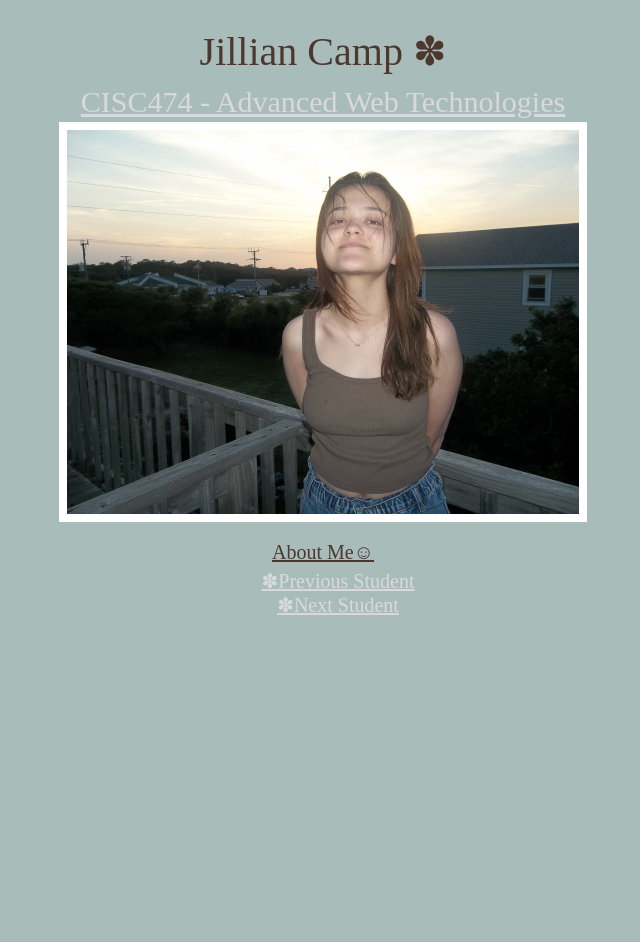
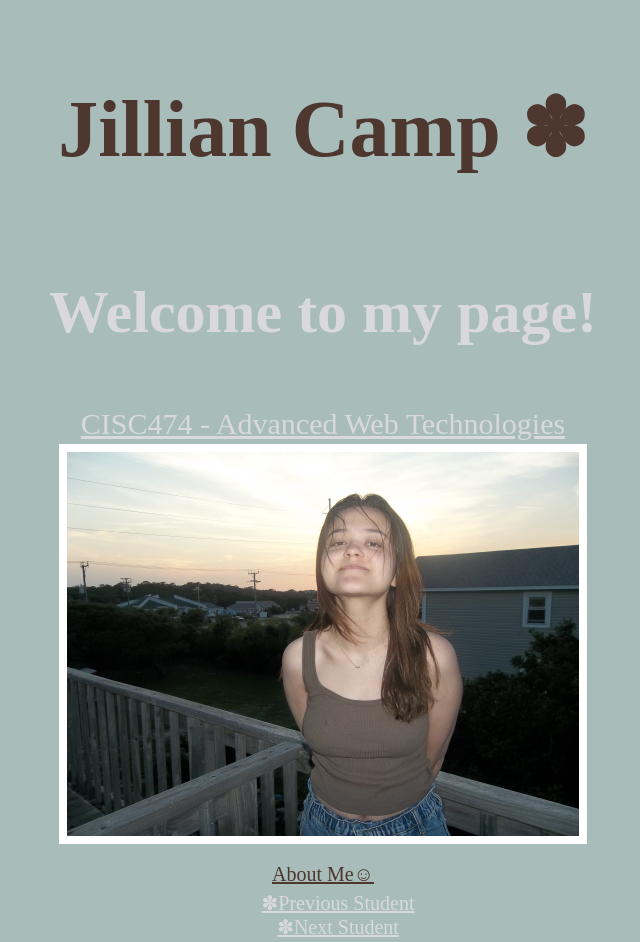
Before and after one commit to jillsuecamp/about-jillian, a plain HTML site: page index.html in a window 1280 px wide. Shown: the whole page, without its empty margins (317-957 px from the left). Before the commit the page ends 800 px from the top, so only its background shows below. Drawn offline with Linux system fonts and the light colour scheme; a web font is replaced by a local one.

Commit message:
Added h1 and h2 tags

```diff
--- a/index.html
+++ b/index.html
@@ -9,7 +9,8 @@
 </head>
 <body style="background-color:rgb(168, 189, 186)">
 <div class="container">
-<div style="color: rgb(77, 55, 47)">Jillian Camp ✽</div>
+<h1 style="color: rgb(77, 55, 47)">Jillian Camp ✽</h1>
+<h2 style="color: rgb(217, 217, 220)">Welcome to my page!</h2>
 <div class="hyperlink">
   <a href="https://mattm401.github.io/">CISC474 - Advanced Web Technologies</a>
 </div>
```
